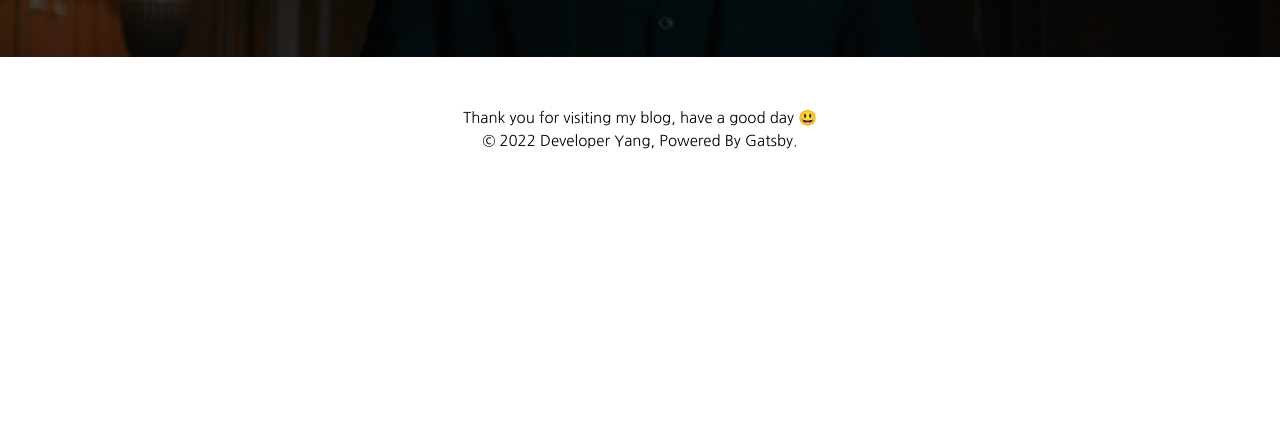
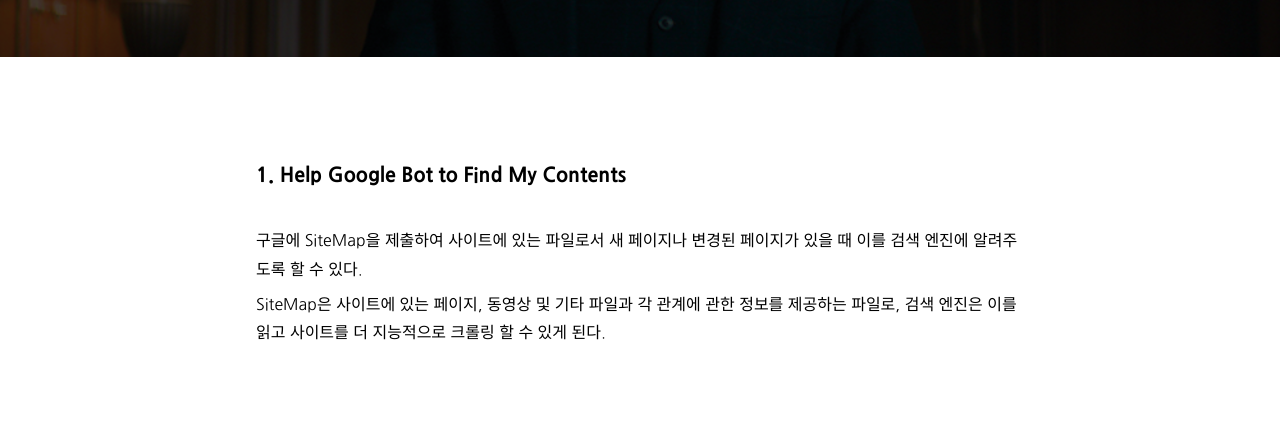
Before and after one commit to Yangseungchan/Yangseungchan.github.io, a Gatsby site: page /test/ in a window 1280 px wide. Shown: the part 343-770 px from the top of the page. Built offline with nearby package versions, Linux system fonts and the light colour scheme; Gatsby itself is replaced by a stand-in of ours.

Commit message:
[Add] Post Contetnt and Comment

```diff
--- /dev/null
+++ b/src/components/Post/CommentWidget/index.tsx
@@ -0,0 +1,42 @@
+import React, { useRef, useEffect } from 'react';
+
+const src = 'https://utteranc.es/client.js';
+const repo = 'Yangseungchan/Yangseungchan.github.io'; // 자신 계정의 레포지토리로 설정
+
+interface UtterancesAttributesType {
+  src: string;
+  repo: string;
+  'issue-term': string;
+  label: string;
+  theme: string;
+  crossorigin: string;
+  async: string;
+}
+
+const CommentWidget = () => {
+  const element = useRef<HTMLDivElement>(null);
+
+  useEffect(() => {
+    if (element.current === null) return;
+    const utterances: HTMLScriptElement = document.createElement('script');
+
+    const attributes: UtterancesAttributesType = {
+      src,
+      repo,
+      'issue-term': 'pathname',
+      label: 'Comment',
+      theme: 'github-light',
+      crossorigin: 'anonymous',
+      async: 'true',
+    };
+
+    Object.entries(attributes).forEach(([key, value]: [string, string]) => {
+      utterances.setAttribute(key, value);
+    });
+
+    element.current?.appendChild(utterances);
+  }, []);
+  return <div ref={element} />;
+};
+
+export default CommentWidget;
--- /dev/null
+++ b/src/components/Post/PostContent/index.tsx
@@ -0,0 +1,12 @@
+import React from 'react';
+import { MarkdownRenderer } from '@components/Post/PostContent/styles';
+
+interface PostContentProps {
+  html: string;
+}
+
+const PostContent = ({ html }: PostContentProps) => {
+  return <MarkdownRenderer dangerouslySetInnerHTML={{ __html: html }} />;
+};
+
+export default PostContent;
--- /dev/null
+++ b/src/components/Post/PostContent/styles.tsx
@@ -0,0 +1,97 @@
+import styled from '@emotion/styled';
+
+export const MarkdownRenderer = styled.div`
+  // Renderer Style
+  display: flex;
+  flex-direction: column;
+  width: 768px;
+  margin: 0 auto;
+  padding: 100px 0;
+  word-break: break-all;
+
+  // Markdown Style
+  line-height: 1.8;
+  font-size: 16px;
+  font-weight: 400;
+
+  // Apply Padding Attribute to All Elements
+  p {
+    padding: 3px 0;
+  }
+
+  // Adjust Heading Element Style
+  h1,
+  h2,
+  h3 {
+    font-weight: 800;
+    margin-bottom: 30px;
+  }
+
+  * + h1,
+  * + h2,
+  * + h3 {
+    margin-top: 80px;
+  }
+
+  hr + h1,
+  hr + h2,
+  hr + h3 {
+    margin-top: 0;
+  }
+
+  h1 {
+    font-size: 30px;
+  }
+
+  h2 {
+    font-size: 25px;
+  }
+
+  h3 {
+    font-size: 20px;
+  }
+
+  // Adjust Quotation Element Style
+  blockquote {
+    margin: 30px 0;
+    padding: 5px 15px;
+    border-left: 2px solid #000000;
+    font-weight: 800;
+  }
+
+  // Adjust List Element Style
+  ol,
+  ul {
+    margin-left: 20px;
+    padding: 30px 0;
+  }
+
+  // Adjust Horizontal Rule style
+  hr {
+    border: 1px solid #000000;
+    margin: 100px 0;
+  }
+
+  // Adjust Link Element Style
+  a {
+    color: #4263eb;
+    text-decoration: underline;
+  }
+
+  // Adjust Code Style
+  pre[class*='language-'] {
+    margin: 30px 0;
+    padding: 15px;
+    font-size: 15px;
+
+    ::-webkit-scrollbar-thumb {
+      background: rgba(255, 255, 255, 0.5);
+      border-radius: 3px;
+    }
+  }
+
+  code[class*='language-'],
+  pre[class*='language-'] {
+    tab-size: 2;
+  }
+`
--- a/src/templates/post_template.tsx
+++ b/src/templates/post_template.tsx
@@ -3,6 +3,8 @@ import { graphql } from 'gatsby';
 import Template from '@components/Common/Template';
 import PostHead from '@components/Post/PostHead';
 import { PostFrontmatterType } from '@typings/PostItem.types';
+import PostContent from '@components/Post/PostContent';
+import CommentWidget from '@components/Post/CommentWidget';
 
 export interface PostPageItemType {
   node: {
@@ -46,6 +48,8 @@ const PostTemplate = ({
         categories={categories}
         thumbnail={gatsbyImageData}
       />
+      <PostContent html={html} />
+      <CommentWidget />
     </Template>
   );
 };
```
Also changed, not shown: src/components/Post/CommentWidget/styles.tsx (added).
